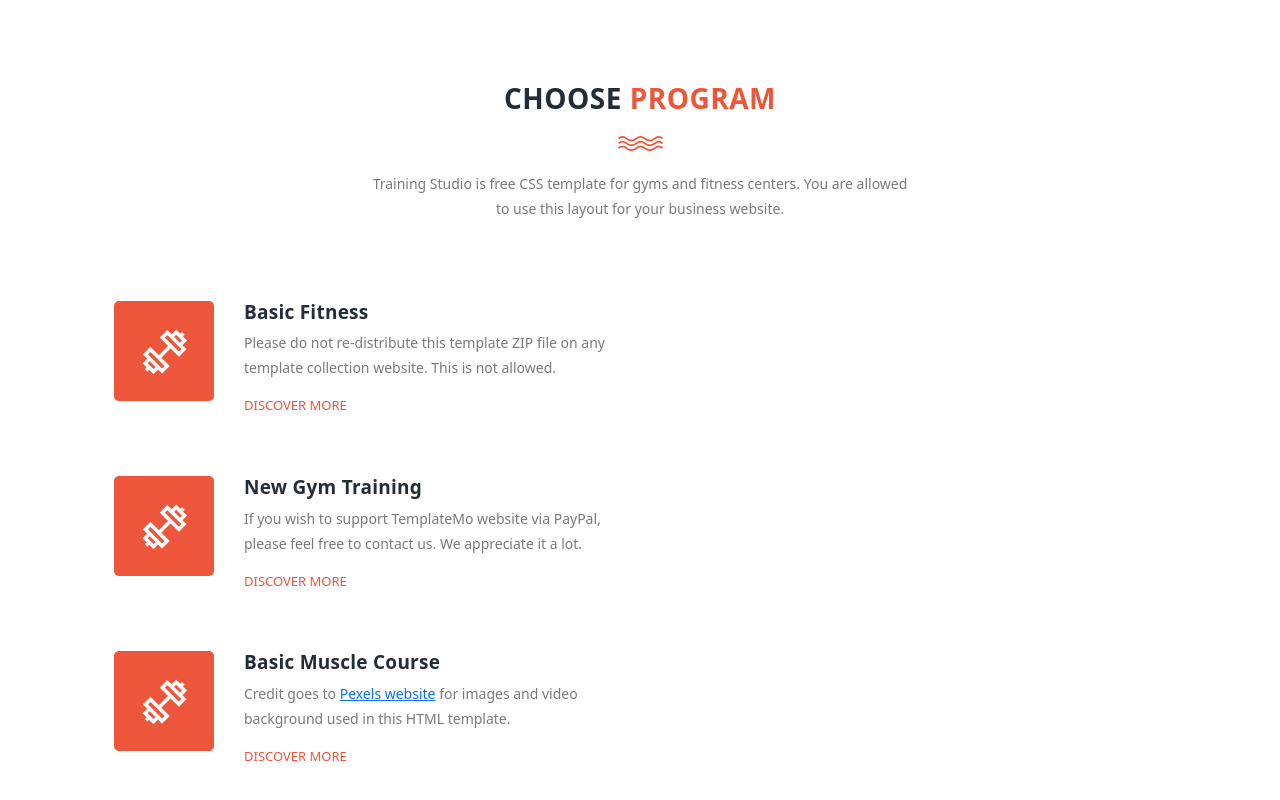
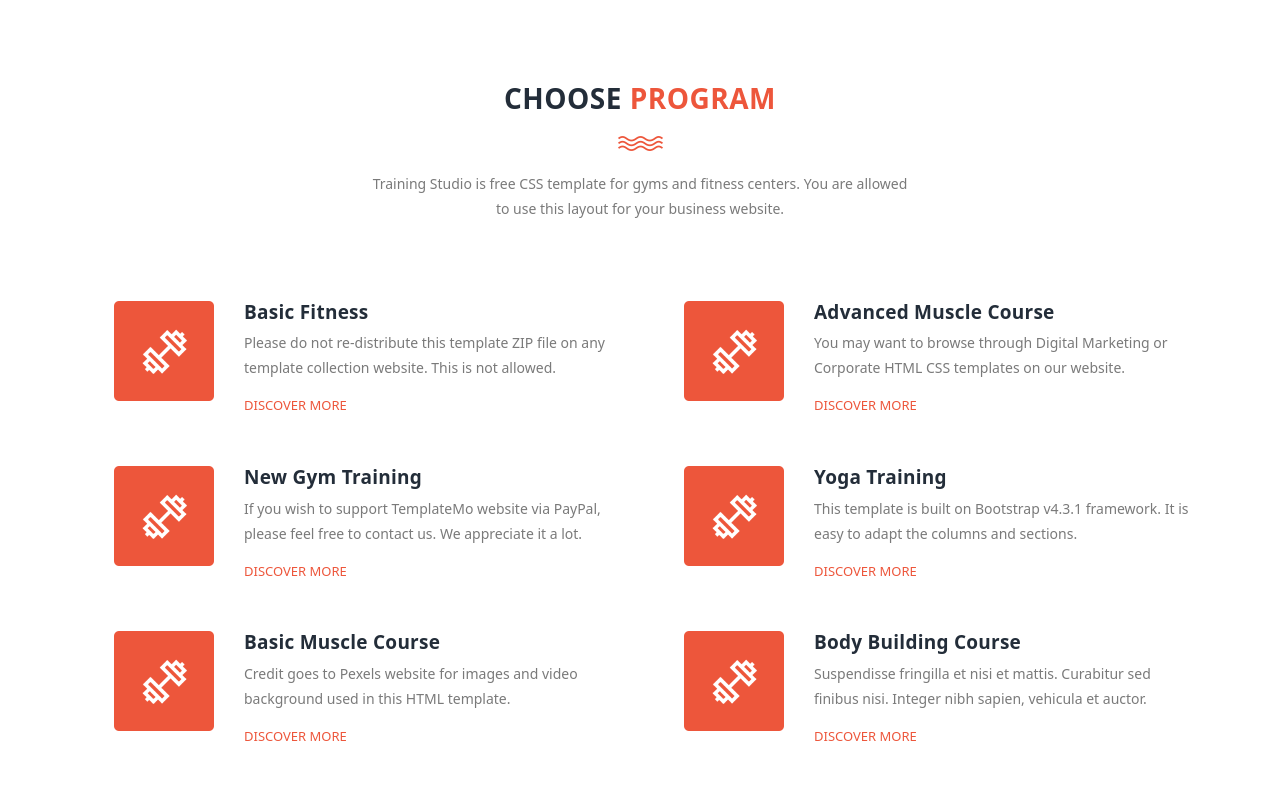
Before and after one commit to mehedi-hasan-anik/training, a React (Create React App) app: page / in a window 1280 px wide. Shown: the part 864-1664 px from the top of the page. Built offline with nearby package versions, Linux system fonts and the light colour scheme.

Commit message:
editAbout

```diff
--- a/src/components/AboutArea/AboutArea.css
+++ b/src/components/AboutArea/AboutArea.css
@@ -25,7 +25,7 @@ hgroup {
   margin-top: 140px;
   margin-bottom: 80px;
 }
-.section-heading h2 {
+/* .section-heading h2 {
   font-size: 28px;
   font-weight: 800;
   color: #232d39;
@@ -40,7 +40,7 @@ hgroup {
 }
 .section-heading img {
   margin: 20px auto;
-}
+} */
 p {
   font-size: 14px;
   line-height: 25px;
@@ -61,9 +61,9 @@ li {
   margin: 0;
   list-style: none;
 }
-.feature-item {
+/* .feature-item {
   display: inline-block;
-  margin-bottom: 60px;
+  margin-bottom: 25px;
 }
 .feature-item .left-icon img {
   float: left;
@@ -94,4 +94,4 @@ li {
 }
 .feature-item .right-content p {
   text-align: left;
-}
+} */
--- a/src/components/AboutArea/index.jsx
+++ b/src/components/AboutArea/index.jsx
@@ -2,6 +2,8 @@ import React from "react";
 import "./AboutArea.css";
 import lineDeck from "../image/line-dec.png";
 import featuresFirstIcon from "../image/features-first-icon.png";
+import AboutCol from "../AboutCol";
+import CommonHeader from "../CommonHeader";
 
 function AboutArea() {
   return (
@@ -10,131 +12,59 @@ function AboutArea() {
         <div className="row">
           <div className="col-lg-6 offset-lg-3">
             <div className="section-heading">
-              <h2>
-                Choose <em>Program</em>
-              </h2>
-              <img src={lineDeck} alt="waves" />
-              <p>
-                Training Studio is free CSS template for gyms and fitness
+              <CommonHeader
+                title1="Choose"
+                title2="Program"
+                image={lineDeck}
+                details=" Training Studio is free CSS template for gyms and fitness
                 centers. You are allowed to use this layout for your business
-                website.
-              </p>
+                website."
+              />
             </div>
           </div>
           <div className="col-lg-6">
             <ul className="features-items">
-              <li className="feature-item">
-                <div className="left-icon">
-                  <img src={featuresFirstIcon} alt="First One" />
-                </div>
-                <div className="right-content">
-                  <h4>Basic Fitness</h4>
-                  <p>
-                    Please do not re-distribute this template ZIP file on any
-                    template collection website. This is not allowed.
-                  </p>
-                  <a href="/" className="text-button">
-                    Discover More
-                  </a>
-                </div>
-              </li>
-              <li className="feature-item">
-                <div className="left-icon">
-                  <img src={featuresFirstIcon} alt="second one" />
-                </div>
-                <div className="right-content">
-                  <h4>New Gym Training</h4>
-                  <p>
-                    If you wish to support TemplateMo website via PayPal, please
-                    feel free to contact us. We appreciate it a lot.
-                  </p>
-                  <a href="/" className="text-button">
-                    Discover More
-                  </a>
-                </div>
-              </li>
-              <li className="feature-item">
-                <div className="left-icon">
-                  <img src={featuresFirstIcon} alt="third gym training" />
-                </div>
-                <div className="right-content">
-                  <h4>Basic Muscle Course</h4>
-                  <p>
-                    Credit goes to{" "}
-                    <a
-                      rel="nofollow"
-                      href="https://www.pexels.com"
-                      //   target="_blank"
-                    >
-                      Pexels website
-                    </a>{" "}
-                    for images and video background used in this HTML template.
-                  </p>
-                  <a href="/" className="text-button">
-                    Discover More
-                  </a>
-                </div>
-              </li>
+              <AboutCol
+                title="Basic Fitness"
+                image={featuresFirstIcon}
+                details="Please do not re-distribute this template ZIP file on any
+                    template collection website. This is not allowed."
+              />
+              <AboutCol
+                title="New Gym Training"
+                image={featuresFirstIcon}
+                details="If you wish to support TemplateMo website via PayPal, please
+                    feel free to contact us. We appreciate it a lot."
+              />
+              <AboutCol
+                title="Basic Muscle Course"
+                image={featuresFirstIcon}
+                details="Credit goes to Pexels website for images and video background used in this HTML template."
+              />
             </ul>
           </div>
-          {/* <div className="col-lg-6">
+
+          <div className="col-lg-6">
             <ul className="features-items">
-              <li className="feature-item">
-                <div className="left-icon">
-                  <img src={featuresFirstIcon} alt="fourth muscle" />
-                </div>
-                <div className="right-content">
-                  <h4>Advanced Muscle Course</h4>
-                  <p>
-                    You may want to browse through{" "}
-                    <a
-                      rel="nofollow"
-                      href="https://templatemo.com/tag/digital-marketing"
-                      target="_parent"
-                    >
-                      Digital Marketing
-                    </a>{" "}
-                    or{" "}
-                    <a href="https://templatemo.com/tag/corporate">Corporate</a>{" "}
-                    HTML CSS templates on our website.
-                  </p>
-                  <a href="#" className="text-button">
-                    Discover More
-                  </a>
-                </div>
-              </li>
-              <li className="feature-item">
-                <div className="left-icon">
-                  <img src={featuresFirstIcon} alt="training fifth" />
-                </div>
-                <div className="right-content">
-                  <h4>Yoga Training</h4>
-                  <p>
-                    This template is built on Bootstrap v4.3.1 framework. It is
-                    easy to adapt the columns and sections.
-                  </p>
-                  <a href="/" className="text-button">
-                    Discover More
-                  </a>
-                </div>
-              </li>
-              <li className="feature-item">
-                <div className="left-icon">
-                  <img src={featuresFirstIcon} alt="gym training" />
-                </div>
-                <div className="right-content">
-                  <h4>Body Building Course</h4>
-                  <p>
-                    Suspendisse fringilla et nisi et mattis. Curabitur sed
-                    finibus nisi. Integer nibh sapien, vehicula et auctor.
-                  </p>
-                  <a href="/" className="text-button">
-                    Discover More
-                  </a>
-                </div>
-              </li>
+              <AboutCol
+                title="Advanced Muscle Course"
+                image={featuresFirstIcon}
+                details="You may want to browse through Digital Marketing or Corporate HTML CSS templates on our website."
+              />
+              <AboutCol
+                title="Yoga Training"
+                image={featuresFirstIcon}
+                details="This template is built on Bootstrap v4.3.1 framework. It is
+                    easy to adapt the columns and sections."
+              />
+              <AboutCol
+                title="Body Building Course"
+                image={featuresFirstIcon}
+                details="Suspendisse fringilla et nisi et mattis. Curabitur sed
+                    finibus nisi. Integer nibh sapien, vehicula et auctor."
+              />
             </ul>
-          </div> */}
+          </div>
         </div>
       </div>
     </div>
--- a/src/components/AboutCol/AboutCol.css
+++ b/src/components/AboutCol/AboutCol.css
@@ -0,0 +1,34 @@
+.feature-item {
+  display: inline-block;
+  margin-bottom: 50px;
+}
+.feature-item .left-icon img {
+  float: left;
+  margin-right: 30px;
+}
+.feature-item .right-content {
+  display: inline;
+}
+.feature-item .right-content h4 {
+  margin-top: 0px;
+  margin-bottom: 7px;
+  letter-spacing: 0.25px;
+  color: #232d39;
+  font-size: 19px;
+  font-weight: 600;
+  text-transform: capitalize;
+  text-align: left;
+}
+.feature-item .right-content a.text-button {
+  margin-top: 7px;
+  display: block;
+  font-size: 13px;
+  text-transform: uppercase;
+  color: #ed563b;
+  font-weight: 500;
+  text-decoration: none;
+  text-align: left;
+}
+.feature-item .right-content p {
+  text-align: left;
+}
--- a/src/components/AboutCol/index.jsx
+++ b/src/components/AboutCol/index.jsx
@@ -1,8 +1,23 @@
 import React from "react";
 import "./AboutCol.css";
 
-function AboutCol() {
-  return <div></div>;
+function AboutCol({ title, image, details }) {
+  return (
+    <>
+      <li className="feature-item">
+        <div className="left-icon">
+          <img src={image} alt="fourth muscle" />
+        </div>
+        <div className="right-content">
+          <h4>{title}</h4>
+          <p>{details}</p>
+          <a href="/" className="text-button">
+            Discover More
+          </a>
+        </div>
+      </li>
+    </>
+  );
 }
 
 export default AboutCol;
--- /dev/null
+++ b/src/components/CommonHeader/CommonHeader.css
@@ -0,0 +1,16 @@
+.commonHeading h2 {
+  font-size: 28px;
+  font-weight: 800;
+  color: #232d39;
+  text-transform: uppercase;
+  letter-spacing: 0.5px;
+  margin-top: 0px;
+  margin-bottom: 0px;
+}
+.commonHeading h2 em {
+  font-style: normal;
+  color: #ed563b;
+}
+.commonHeading img {
+  margin: 20px auto;
+}
--- /dev/null
+++ b/src/components/CommonHeader/index.jsx
@@ -0,0 +1,16 @@
+import React from "react";
+import "./CommonHeader.css";
+
+function CommonHeader({ title1, title2, image, details }) {
+  return (
+    <div className="commonHeading">
+      <h2>
+        {title1} <em>{title2}</em>
+      </h2>
+      <img src={image} alt="waves" />
+      <p>{details}</p>
+    </div>
+  );
+}
+
+export default CommonHeader;
```
